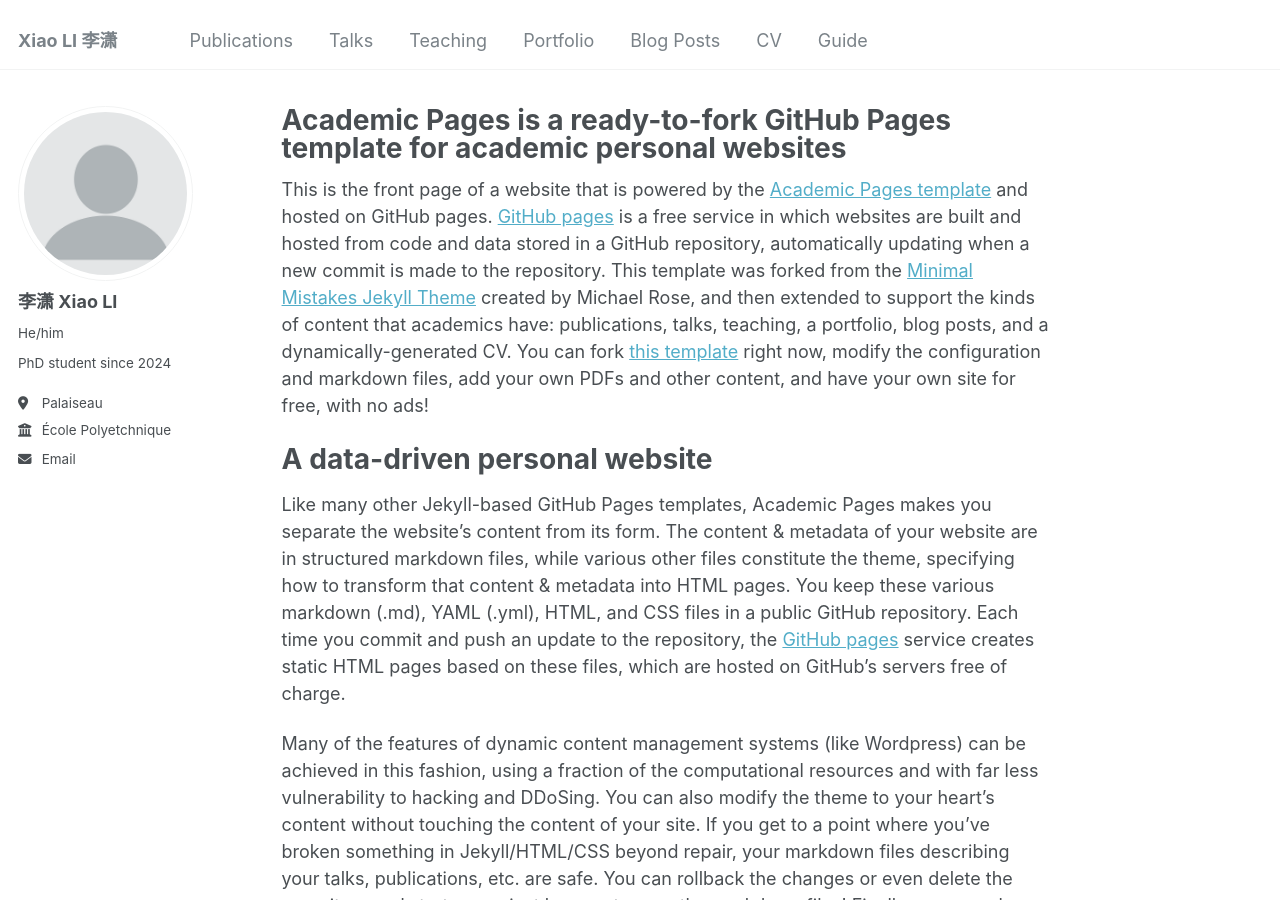
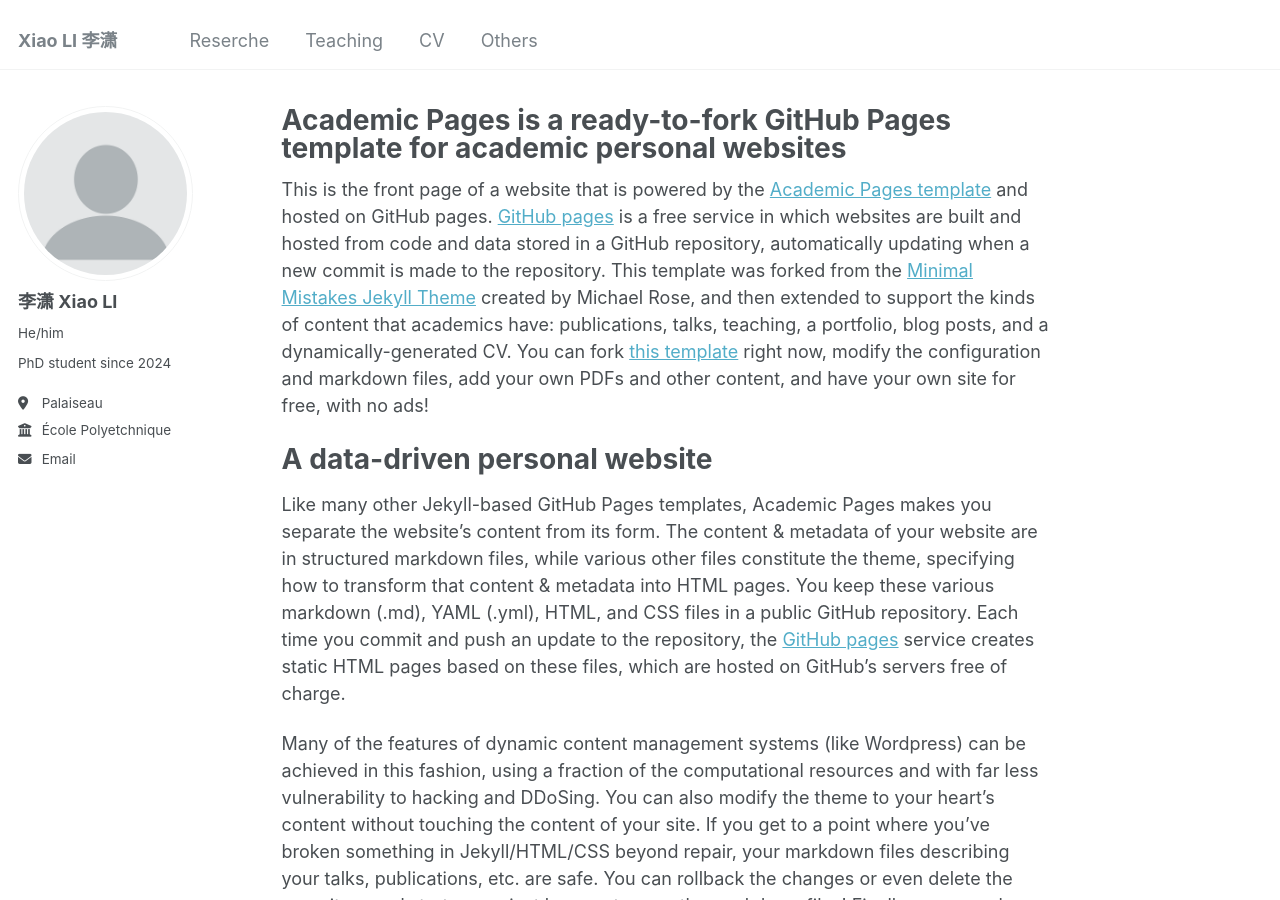
Before and after one commit to XiaoLi-CN/xiaoli.github.io, a Jekyll site: the page built from _pages/about.md, in a window 1280 px wide and 900 px high. Built offline with Jekyll 4.4.1, drawn with Linux system fonts in a browser that asks for light colours.

Commit message:
CVenglish

```diff
--- a/_data/navigation.yml
+++ b/_data/navigation.yml
@@ -5,23 +5,14 @@
 # prevent it from being included in the site.
 
 main:
-  - title: "Publications"
+  - title: "Reserche"
     url: /publications/
-
-  - title: "Talks"
-    url: /talks/
 
   - title: "Teaching"
     url: /teaching/
 
-  - title: "Portfolio"
-    url: /portfolio/
-
-  - title: "Blog Posts"
-    url: /year-archive/
-
   - title: "CV"
     url: /cv/
 
-  - title: "Guide"
+  - title: "Others"
     url: /markdown/
```
Also changed, not shown: 8 other files.
